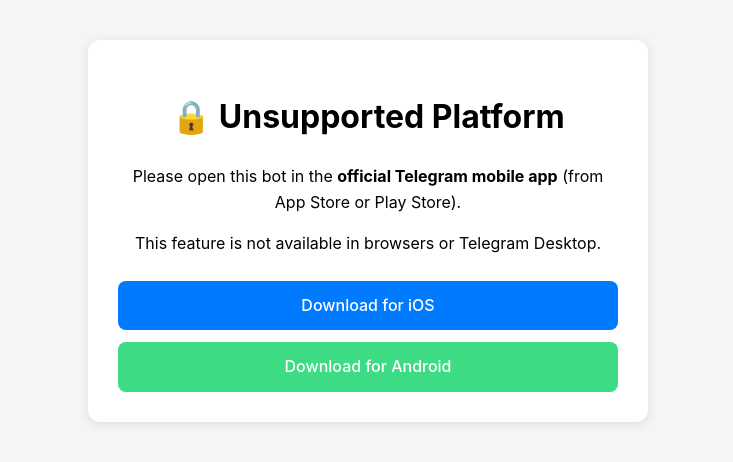
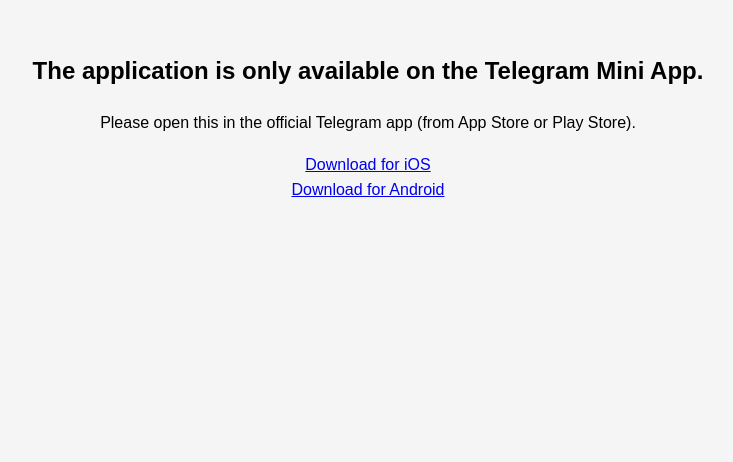
Before and after one commit to Vamshi0325/mobile-test, a React (Create React App) app: page / in a window 1280 px wide. Shown: the top 462 px of the page, without its empty margins (272-1005 px from the left). Built offline with nearby package versions, Linux system fonts and the light colour scheme.

Commit message:
first commit

```diff
--- a/src/App.js
+++ b/src/App.js
@@ -1,25 +1,105 @@
-import { useTelegram } from "./hooks/useTelegram";
-import UnsupportedPlatform from "./components/UnsupportedPlatform";
-import "./App.css";
+// import { useTelegram } from "./hooks/useTelegram";
+// import UnsupportedPlatform from "./components/UnsupportedPlatform";
+// import "./App.css";
 
-function App() {
-  const { isValidTelegram } = useTelegram();
+// function App() {
+//   const { isValidTelegram } = useTelegram();
+
+//   if (!isValidTelegram) {
+//     console.warn("🚫 Unsupported Platform Detected");
+//     return <UnsupportedPlatform />;
+//   }
+
+//   const tgUser = window.Telegram?.WebApp?.initDataUnsafe?.user;
+
+//   return (
+//     <div className="telegram-app">
+//       <h1>Welcome to Our Bot! 🎉</h1>
+//       <p>You're using the official Telegram app.</p>
+
+//       {tgUser && <p>Hello, {tgUser.first_name}!</p>}
+//     </div>
+//   );
+// }
+
+// export default App;
+
+import React, { useEffect, useState } from "react";
+
+const App = () => {
+  const [isValidTelegram, setIsValidTelegram] = useState(false);
+
+  useEffect(() => {
+    const checkTelegram = () => {
+      const WebApp = window.Telegram?.WebApp;
+      const ua = navigator.userAgent || "";
+
+      // 1️⃣ If the WebApp object is missing (e.g., web.telegram.org, any browser), block access
+      if (!WebApp) {
+        return setIsValidTelegram(false);
+      }
+
+      // 2️⃣ If it’s not flagged as Android, block (also blocks iOS & desktop)
+      if (WebApp.platform !== "android") {
+        return setIsValidTelegram(false);
+      }
+
+      // 3️⃣ Extra safety: UA must include the official “Telegram-Android/” token
+      if (!ua.includes("Telegram-Android/")) {
+        return setIsValidTelegram(false);
+      }
+
+      // 🎉 If we pass all checks, we're in the official Android Telegram Mini App
+      setIsValidTelegram(true);
+      WebApp.ready(); // Ready to use the WebApp SDK
+    };
+
+    checkTelegram();
+  }, []);
 
   if (!isValidTelegram) {
-    console.warn("🚫 Unsupported Platform Detected");
-    return <UnsupportedPlatform />;
+    return (
+      <div
+        style={{
+          textAlign: "center",
+          fontFamily: "sans-serif",
+          padding: "2rem",
+        }}
+      >
+        <h2>The application is only available on the Telegram Mini App.</h2>
+        <p>
+          Please open this in the official Telegram app (from App Store or Play
+          Store).
+        </p>
+        <div>
+          <a
+            href="https://apps.apple.com/app/telegram-messenger/id686449807"
+            target="_blank"
+            rel="noopener noreferrer"
+          >
+            Download for iOS
+          </a>
+        </div>
+        <div>
+          <a
+            href="https://play.google.com/store/apps/details?id=org.telegram.messenger"
+            target="_blank"
+            rel="noopener noreferrer"
+          >
+            Download for Android
+          </a>
+        </div>
+      </div>
+    );
   }
 
-  const tgUser = window.Telegram?.WebApp?.initDataUnsafe?.user;
-
   return (
-    <div className="telegram-app">
-      <h1>Welcome to Our Bot! 🎉</h1>
-      <p>You're using the official Telegram app.</p>
-
-      {tgUser && <p>Hello, {tgUser.first_name}!</p>}
+    <div style={{ textAlign: "center", padding: "20px" }}>
+      <h1>🎉 Welcome to the Telegram Mini App!</h1>
+      <p>Your platform is supported. Enjoy the app!</p>
+      {/* Add your app's real logic here */}
     </div>
   );
-}
+};
 
 export default App;
```
